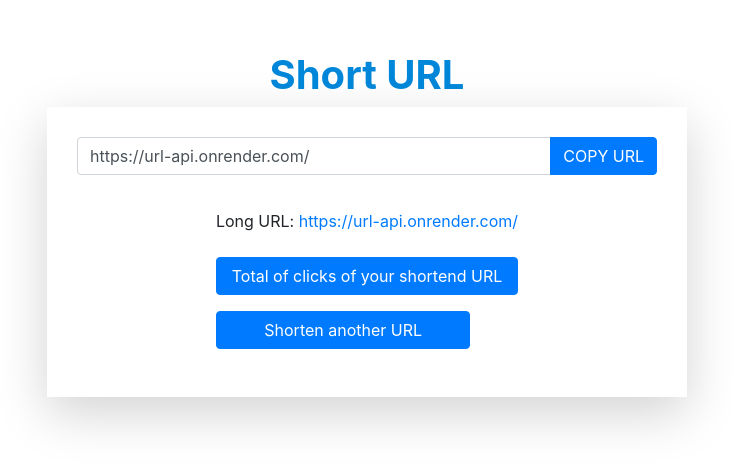
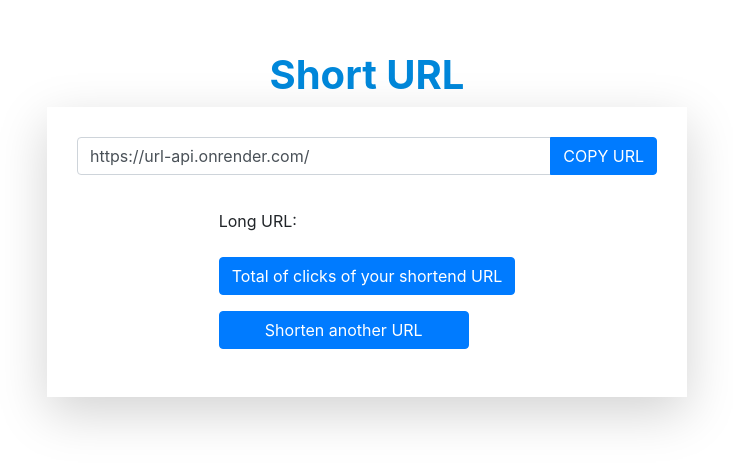
Before and after one commit to suhail17095/URL-Shortner, a React (Create React App) app in the folder client/: page /second in a window 1280 px wide. Shown: the part 109-576 px from the top of the page, without its empty margins (273-1006 px from the left). Built offline with nearby package versions, Linux system fonts and the light colour scheme.

Commit message:
implemented long ur l section in a second.js

```diff
--- a/client/src/App.js
+++ b/client/src/App.js
@@ -9,14 +9,15 @@ import { useState } from "react";
 function App() {
   const [long_url,set_long_url]=useState("")
   const [copied,setCopied]=useState(false)
+  const [user_input,set_user_input]=useState("")
   const base_url="https://url-api.onrender.com/"
   const [count,setCount]=useState("0")
   return (
     <BrowserRouter>
 
       <Routes>
-        <Route path="/" element={<First long_url={long_url} set_long_url={set_long_url} base_url={base_url} copied={copied} setCopied={setCopied}/>} />
-        <Route path="/second" element={<Second long_url={long_url} set_long_url={set_long_url} base_url={base_url} copied={copied} setCopied={setCopied} count={count} setCount={setCount}/>} />
+        <Route path="/" element={<First long_url={long_url} set_long_url={set_long_url} base_url={base_url} copied={copied} setCopied={setCopied} set_user_input={set_user_input}/>} />
+        <Route path="/second" element={<Second long_url={long_url} set_long_url={set_long_url} base_url={base_url} copied={copied} setCopied={setCopied} count={count} setCount={setCount} user_input={user_input}/>} />
         <Route path="/count" element={<Count long_url={long_url} set_long_url={set_long_url} base_url={base_url} copied={copied} setCopied={setCopied} count={count}/>} />
       </Routes>
     </BrowserRouter>
--- a/client/src/Components/First.js
+++ b/client/src/Components/First.js
@@ -18,6 +18,7 @@ function First(props) {
         {
             console.log(res.data)
             props.set_long_url(res.data)
+            props.set_user_input(user_input)
             Navigate("/second")
         }).catch((err)=>
         {
--- a/client/src/Components/Second.js
+++ b/client/src/Components/Second.js
@@ -40,7 +40,7 @@ function Second(props) {
                     </div>
                 </div>
                 <div className="second">
-                    <span className='m-2'>Long URL: <Link to={props.base_url+props.long_url} target='_blank'>{props.base_url+props.long_url}</Link></span>
+                    <span className='m-2'>Long URL: <Link to={props.base_url+props.long_url} target='_blank'>{props.user_input}</Link></span>
                     <button className='btn btn-primary m-2 mt-3' onClick={countClick}>Total of clicks of your shortend URL</button>
                     <button className='btn btn-primary m-2' style={{width:"80%"}} onClick={change_page}>Shorten another URL </button>
                 </div>
```
